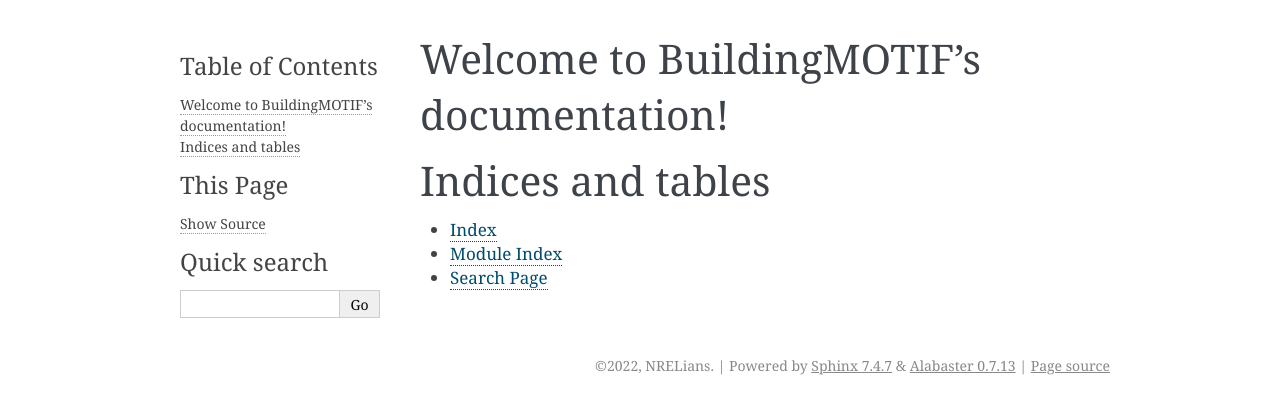
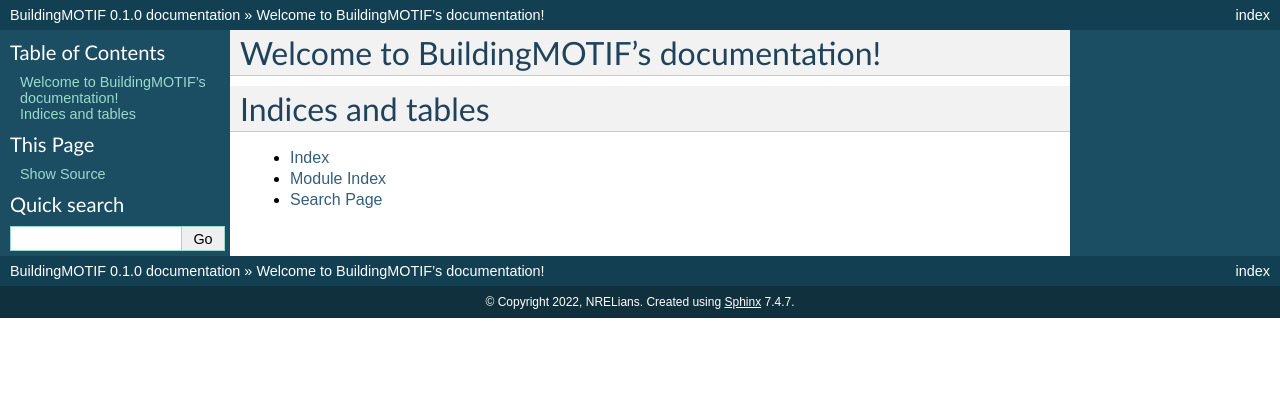
Before and after one commit to NREL/BuildingMOTIF, a Sphinx documentation site: the page built from docs/source/index.rst, in a window 1280 px wide. Shown: the top 414 px of the page. Built offline with Sphinx 7.4.7, drawn with Linux system fonts in a browser that asks for light colours.

Commit message:
update conf.py for autodoc

```diff
--- a/docs/source/conf.py
+++ b/docs/source/conf.py
@@ -9,10 +9,10 @@
 # If extensions (or modules to document with autodoc) are in another directory,
 # add these directories to sys.path here. If the directory is relative to the
 # documentation root, use os.path.abspath to make it absolute, like shown here.
-#
-# import os
-# import sys
-# sys.path.insert(0, os.path.abspath('.'))
+
+import os
+import sys
+sys.path.insert(0, os.path.abspath('../../buildingmotif'))
 
 
 # -- Project information -----------------------------------------------------
@@ -31,10 +31,10 @@ release = '0.1.0'
 # extensions coming with Sphinx (named 'sphinx.ext.*') or your custom
 # ones.
 extensions = [
-]
+    'sphinx.ext.autodoc']
 
 # Add any paths that contain templates here, relative to this directory.
-templates_path = ['_templates']
+# templates_path = ['_templates']
 
 # List of patterns, relative to source directory, that match files and
 # directories to ignore when looking for source files.
@@ -47,9 +47,9 @@ exclude_patterns = []
 # The theme to use for HTML and HTML Help pages.  See the documentation for
 # a list of builtin themes.
 #
-html_theme = 'alabaster'
+html_theme = 'classic'
 
 # Add any paths that contain custom static files (such as style sheets) here,
 # relative to this directory. They are copied after the builtin static files,
 # so a file named "default.css" will overwrite the builtin "default.css".
-html_static_path = ['_static']
+# html_static_path = ['_static']
```
